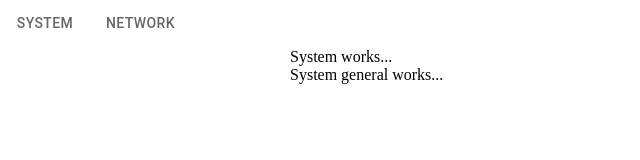
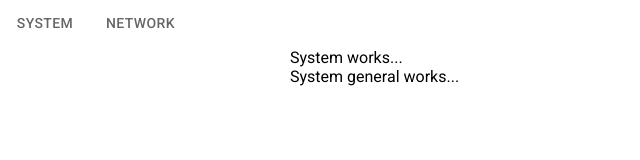
Before and after one commit to yaOstroglyad/ms-ui, a React (Create React App) app: page /main in a window 1280 px wide. Shown: the top 160 px of the page, without its empty margins (0-640 px from the left). Built offline with nearby package versions, Linux system fonts and the light colour scheme.

Commit message:
Added guarded route component. Installed roboto font.

```diff
--- a/public/index.html
+++ b/public/index.html
@@ -4,6 +4,10 @@
   <title>ms ui...</title>
   <meta charset="utf-8" />
   <meta name="viewport" content="width=device-width, initial-scale=1" />
+  <link
+    rel="stylesheet"
+    href="https://fonts.googleapis.com/css?family=Roboto:300,400,500,700&display=swap"
+  />
 </head>
 <body>
   <div id="ms-ui-root"></div>
--- /dev/null
+++ b/src/app/_shared/components/guarded-route/guarded-route.component.tsx
@@ -0,0 +1,15 @@
+import React, {ReactElement} from 'react';
+import {Navigate, Outlet} from 'react-router-dom';
+
+type GuardedRouteProps = {
+  isAllowed: boolean;
+  redirectPath: string;
+  children?: ReactElement;
+};
+
+export const GuardedRoute: React.FC<GuardedRouteProps> = ({isAllowed, redirectPath, children}) => {
+  if (!isAllowed) {
+    return <Navigate to={redirectPath} replace />
+  }
+  return children || <Outlet />;
+};
--- a/src/app/app.routes.tsx
+++ b/src/app/app.routes.tsx
@@ -1,5 +1,7 @@
 import {useRoutes} from 'react-router-dom';
 import React from 'react';
+
+import {GuardedRoute} from './_shared/components/guarded-route/guarded-route.component';
 
 const Login = React.lazy(() => import('./login/login.component').then(({Login}) => ({default: Login})));
 const Main = React.lazy(() => import('./main/main.component').then(({Main}) => ({default: Main})));
@@ -16,7 +18,13 @@ export const AppRoutes = () => useRoutes([
   },
   {
     path: '/main/*',
-    element: <Main/>,
+    element: <GuardedRoute isAllowed={true} redirectPath="/login"/>,
+    children: [
+      {
+        index: true,
+        element: <Main />,
+      },
+    ],
   },
   {
     path: '*',
--- a/src/app/not-found-page/not-found-page.component.tsx
+++ b/src/app/not-found-page/not-found-page.component.tsx
@@ -1,3 +1,11 @@
 import React from 'react';
 
-export const NotFoundPage: React.FC = () => <div className="exception-wrapper"></div>
+import Box from '@mui/material/Box';
+import {Typography} from '@mui/material';
+
+export const NotFoundPage: React.FC = () => (
+  <Box sx={{display: 'flex', flexDirection: 'column', justifyContent: 'center', alignItems: 'center', gap: '1.5rem', height: '100vh'}}>
+    <Typography variant="h1">404</Typography>
+    <Typography variant="h4">Not found</Typography>
+  </Box>
+);
--- a/src/assets/styles/style.scss
+++ b/src/assets/styles/style.scss
@@ -8,6 +8,7 @@
   margin: 0;
   padding: 0;
   font: inherit;
+  font-family: Roboto, sans-serif;
 }
 
 html:focus-within {
```
